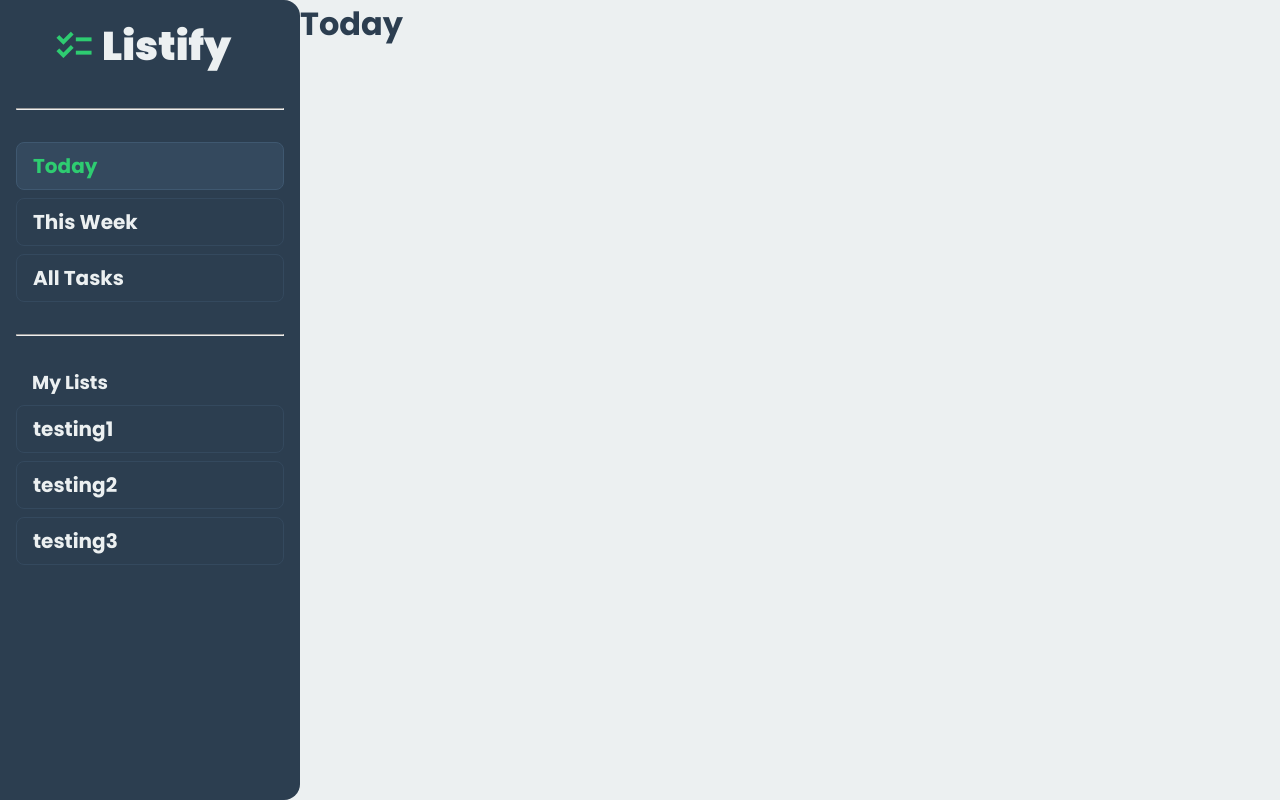
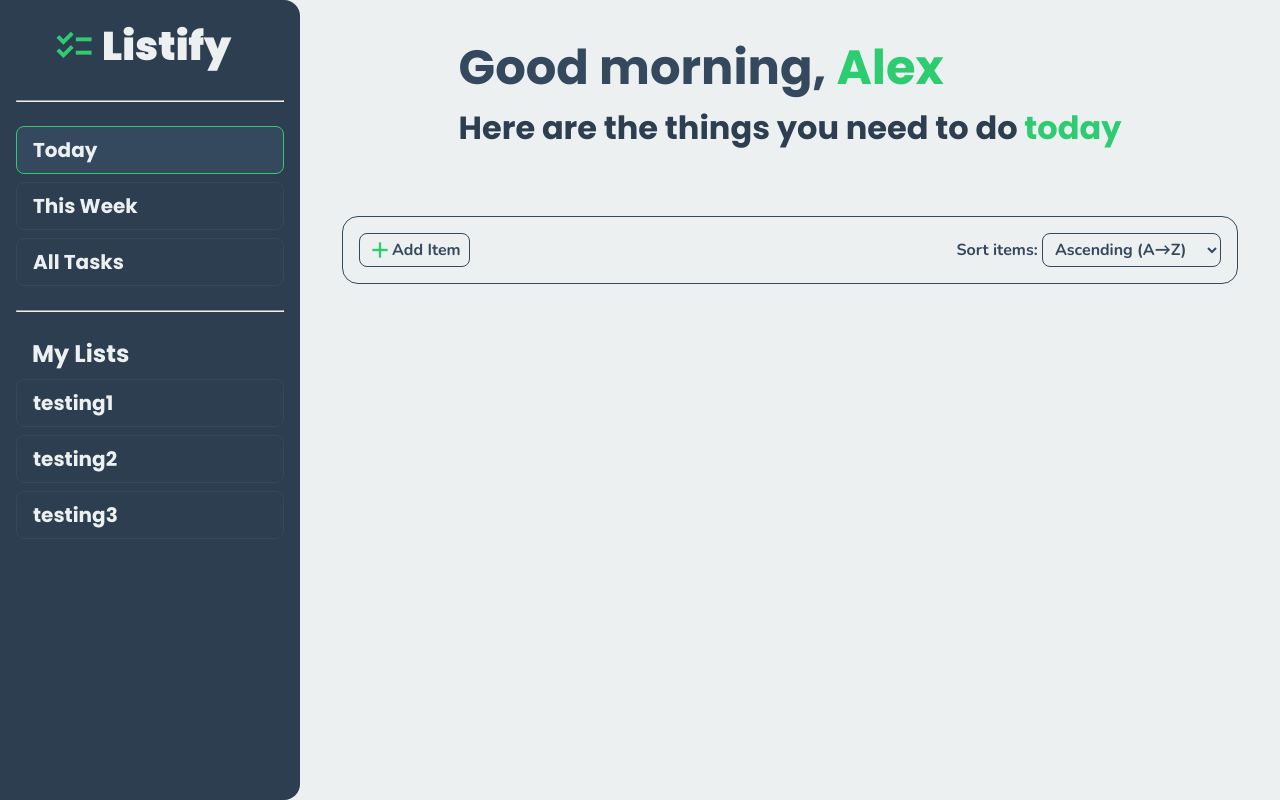
Before and after one commit to alexdilion/todo-list, a website built with webpack: page dist/index.html in a window 1280 px wide. Built offline with nearby package versions, Linux system fonts and the light colour scheme.

Commit message:
Add list action buttons

```diff
--- a/src/style/style.css
+++ b/src/style/style.css
@@ -5,6 +5,7 @@
     --black: #34495e;
     --black-darker: #2c3e50;
     --white: #ecf0f1;
+    --white-grey: #DCE1E3;
     --grey: #bdc3c7;
     --accent: #2ecc71;
 }
@@ -55,7 +56,7 @@ hr {
 }
 
 .sidebar hr {
-    margin: 2rem auto;
+    margin: 1.5rem auto;
     color: var(--black-lighter);
 }
 
@@ -65,16 +66,19 @@ hr {
     justify-content: center;
     padding-right: 15px;
     gap: 0.5rem;
+    text-decoration: none;
 }
 
 .logo-text {
     font-weight: 900;
     font-size: 2.5rem;
+    font-family: "Poppins", sans-serif;
 }
 
 .logo-image {
     font-size: 2.5rem;
     color: var(--accent);
+    user-select: none;
 }
 
 .sidebar ul {
@@ -102,8 +106,7 @@ hr {
     transition-timing-function: ease-in-out;
 }
 
-.list-selector:hover,
-.list-selector.selected {
+.list-selector:hover {
     background-color: var(--black);
     border-color: var(--black-lighter);
     cursor: pointer;
@@ -115,9 +118,105 @@ hr {
 }
 
 .list-selector.selected {
-    color: var(--accent);
+    color: var(--white);
+    background-color: var(--black);
+    border: 1px solid var(--accent);
 }
 
 .list-container h3 {
     margin: 0 1rem 0.5rem;
+    font-size: 1.5rem;
 }
+
+.list-display {
+    width: min(100ch, 100%);
+    padding: 2rem;
+    margin: 0 auto;
+    display: flex;
+    flex-direction: column;
+    align-items: center;
+}
+
+.list-header h1 {
+    font-size: 3rem;
+}
+
+.list-header h2 {
+    font-size: 2rem;
+}
+
+.list-header span {
+    font-family: inherit;
+    font-size: inherit;
+}
+
+#user-name,
+.default-header span {
+    color: var(--accent);
+}
+
+#user-name {
+    word-wrap: break-word;
+}
+
+#list-items-container {
+    min-height: 3rem;
+    border: 1px solid var(--black);
+    border-radius: 1rem;
+    margin-top: 4rem;
+    width: 100%;
+    padding: 1rem;
+}
+
+.list-actions {
+    display: flex;
+    justify-content: space-between;
+    align-items: center;
+}
+
+.list-button {
+    padding: 0.25rem .5rem;
+    border: 1px solid var(--black);
+    border-radius: .5rem;
+    font-size: 1rem;
+    background-color: var(--white);
+    font-family: "Nunito", sans-serif;
+    font-weight: 700;
+
+    transition: background-color .2s ease-in-out, color .2s ease-in-out;
+    display: flex;
+    align-items: center;
+}
+
+.list-button span {
+    color: var(--accent);
+}
+
+.list-button:hover,
+#list-sort:hover {
+    background-color: var(--white-grey);
+    cursor: pointer;
+}
+
+.list-button:active,
+#list-sort:active {
+    background-color: var(--grey);
+}
+
+.sort-container {
+    font-weight: 700;
+}
+
+#list-sort {
+    padding: 0.25rem .5rem;
+    border: 1px solid var(--black);
+    border-radius: .5rem;
+    background-color: var(--white);
+    font-size: 1rem;
+    font-weight: 700;
+    transition: background-color .2s ease-in-out;
+}
+
+#list-sort:hover {
+    cursor: pointer;
+}
```
Also changed, not shown: dist/index.html.
